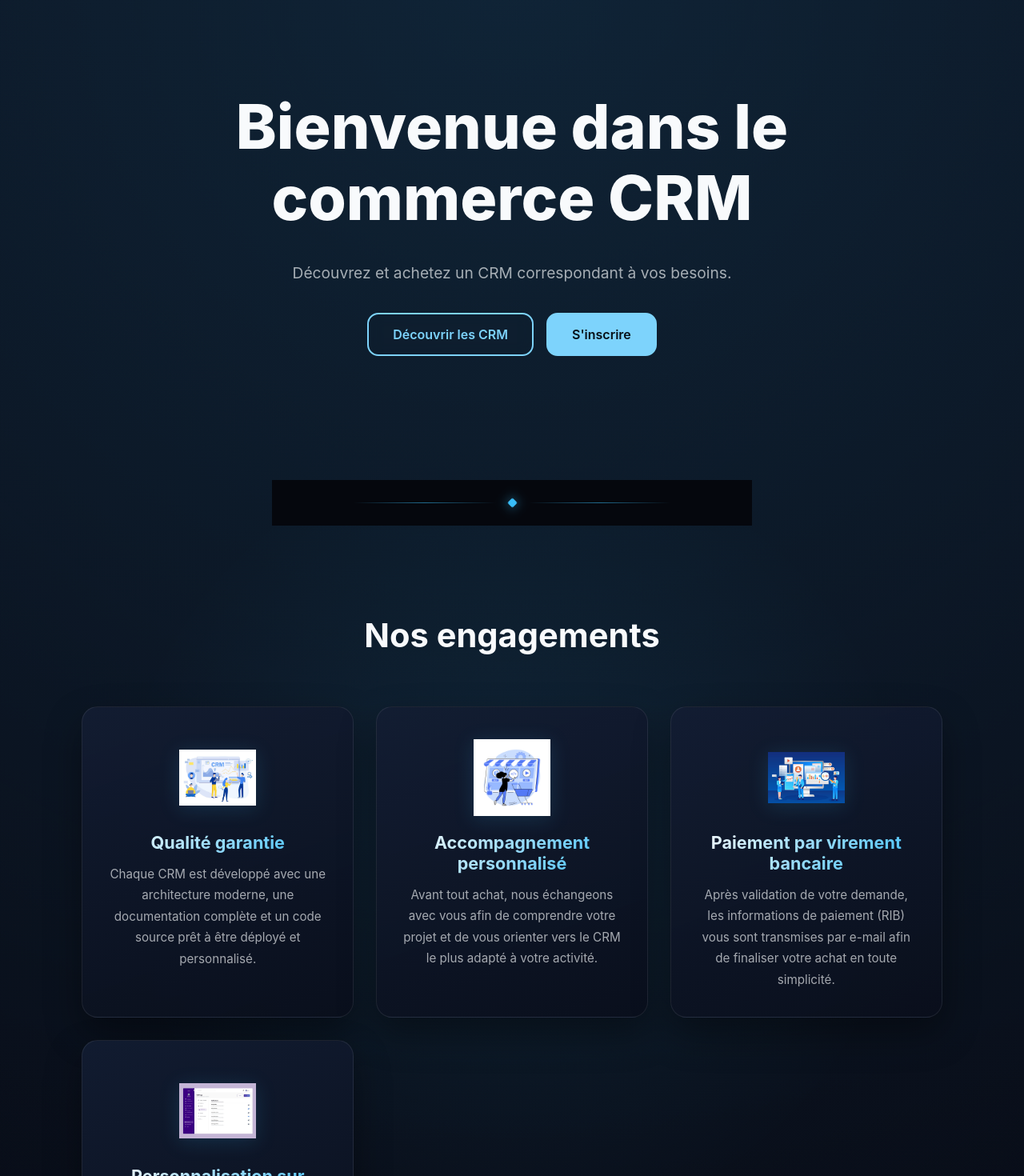
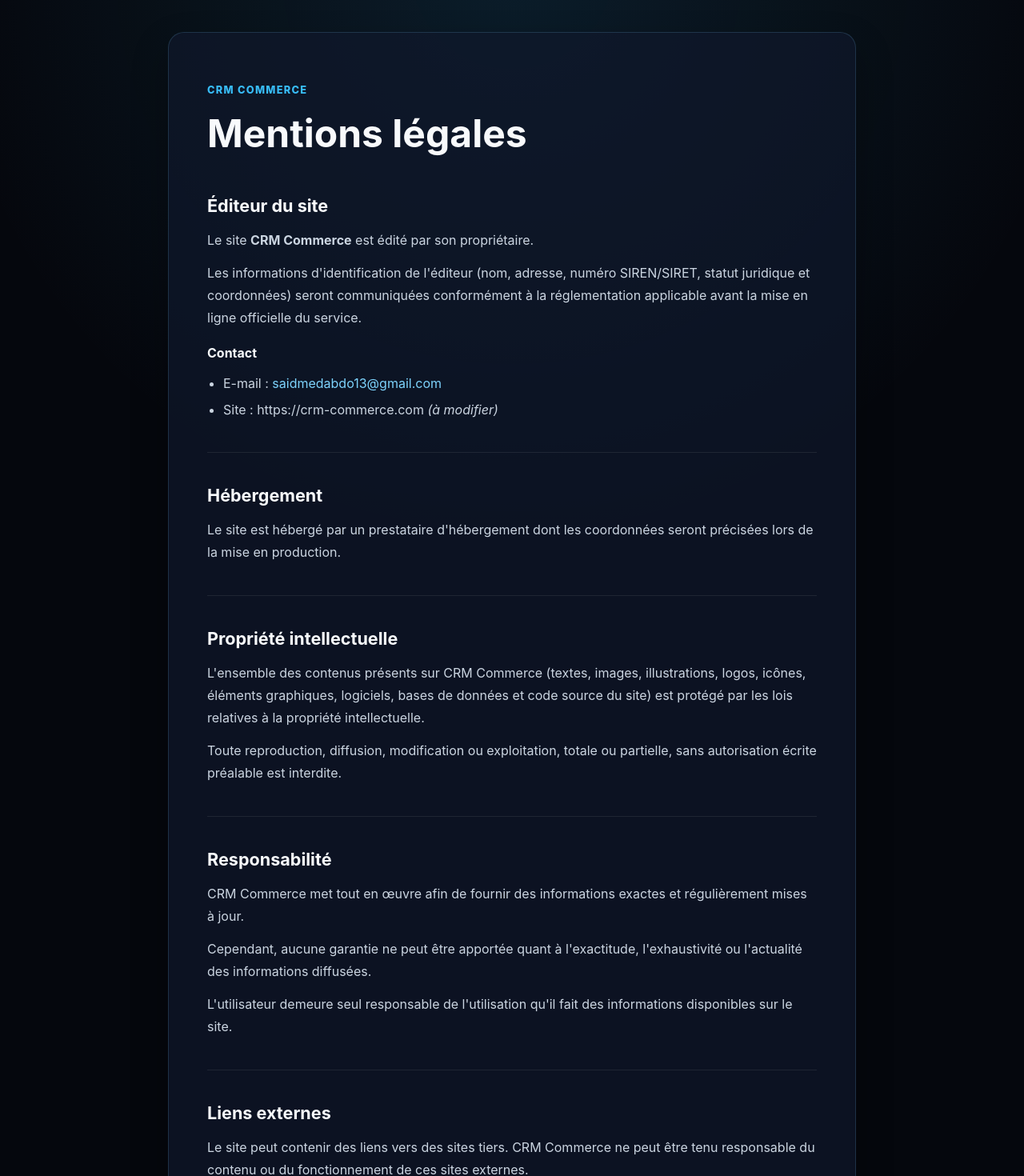
Before and after one commit to PandaCode13/CRM-Commerce, a React (Vite) app in the folder Frontend/: page /mentions-legales in a window 1280 px wide. Before the commit this address led to /home. Shown: the part 120-1590 px from the top of the page at 80% size. Built offline with nearby package versions, Linux system fonts and the light colour scheme.

Commit message:
Add(Legacy): Add the politic pages

```diff
--- a/Frontend/src/App.jsx
+++ b/Frontend/src/App.jsx
@@ -1,5 +1,7 @@
 import { Routes, Route, Navigate, useLocation } from "react-router-dom";
 import Navbar from "./Components/Navbar";
+import MentionsLegales from "./Components/MentionsLegales";
+import PolitiqueConfidentialite from "./Components/PolitiqueConfidentialite";
 
 // PUBLIC
 import Home from "./Pages/public/Home";
@@ -33,6 +35,8 @@ export default function App() {
         <Route path="/features" element={<Features />} />
         <Route path="/login" element={<Login />} />
         <Route path="/register" element={<Register />} />
+        <Route path="/mentions-legales" element={<MentionsLegales />} />
+        <Route path="/politique-confidentialite" element={<PolitiqueConfidentialite />} />
 
         {/* USER */}
         <Route path="/dashboard/user" element={
--- a/Frontend/src/Components/Footer.jsx
+++ b/Frontend/src/Components/Footer.jsx
@@ -15,11 +15,13 @@ export default function Footer() {
           <Link to="/home">Accueil</Link>
           <Link to="/features">Fonctionnalités</Link>
           <Link to="/register">Créer un compte</Link>
+          <Link to="/mentions-legales">Mentions légales</Link>
+          <Link to="/politique-confidentialite">Confidentialité</Link>
         </nav>
 
         <div className="site-footer__contact">
           <h3>Besoin d'aide ?</h3>
-          <a href="mailto:contact@crm-commerce.com">contact@crm-commerce.com</a>
+          <a href="mailto:saidmedabdo13@gmail.com">saidmedabdo13@gmail.com</a>
           <Link to="/login" className="site-footer__cta">Se connecter <i className="fa-solid fa-arrow-right" aria-hidden="true" /></Link>
         </div>
       </div>
--- /dev/null
+++ b/Frontend/src/Components/MentionsLegales.jsx
@@ -0,0 +1,54 @@
+import "./legal-pages.css";
+
+export default function MentionsLegales() {
+  return (
+    <main className="legal-page">
+      <div className="legal-page__content">
+        <header className="legal-page__header">
+          <p className="legal-page__eyebrow">CRM Commerce</p>
+          <h1>Mentions légales</h1>
+        </header>
+
+        <section>
+          <h2>Éditeur du site</h2>
+          <p>Le site <strong>CRM Commerce</strong> est édité par son propriétaire.</p>
+          <p>Les informations d'identification de l'éditeur (nom, adresse, numéro SIREN/SIRET, statut juridique et coordonnées) seront communiquées conformément à la réglementation applicable avant la mise en ligne officielle du service.</p>
+          <h3>Contact</h3>
+          <ul>
+            <li>E-mail : <a href="mailto:saidmedabdo13@gmail.com">saidmedabdo13@gmail.com</a></li>
+            <li>Site : https://crm-commerce.com <em>(à modifier)</em></li>
+          </ul>
+        </section>
+
+        <section>
+          <h2>Hébergement</h2>
+          <p>Le site est hébergé par un prestataire d'hébergement dont les coordonnées seront précisées lors de la mise en production.</p>
+        </section>
+
+        <section>
+          <h2>Propriété intellectuelle</h2>
+          <p>L'ensemble des contenus présents sur CRM Commerce (textes, images, illustrations, logos, icônes, éléments graphiques, logiciels, bases de données et code source du site) est protégé par les lois relatives à la propriété intellectuelle.</p>
+          <p>Toute reproduction, diffusion, modification ou exploitation, totale ou partielle, sans autorisation écrite préalable est interdite.</p>
+        </section>
+
+        <section>
+          <h2>Responsabilité</h2>
+          <p>CRM Commerce met tout en œuvre afin de fournir des informations exactes et régulièrement mises à jour.</p>
+          <p>Cependant, aucune garantie ne peut être apportée quant à l'exactitude, l'exhaustivité ou l'actualité des informations diffusées.</p>
+          <p>L'utilisateur demeure seul responsable de l'utilisation qu'il fait des informations disponibles sur le site.</p>
+        </section>
+
+        <section>
+          <h2>Liens externes</h2>
+          <p>Le site peut contenir des liens vers des sites tiers. CRM Commerce ne peut être tenu responsable du contenu ou du fonctionnement de ces sites externes.</p>
+        </section>
+
+        <section>
+          <h2>Droit applicable</h2>
+          <p>Les présentes mentions légales sont régies par le droit français.</p>
+          <p>En cas de litige, les juridictions compétentes seront celles du ressort du siège de l'éditeur, sauf disposition légale contraire.</p>
+        </section>
+      </div>
+    </main>
+  );
+}
--- /dev/null
+++ b/Frontend/src/Components/PolitiqueConfidentialite.jsx
@@ -0,0 +1,73 @@
+import "./legal-pages.css";
+
+export default function PolitiqueConfidentialite() {
+  return (
+    <main className="legal-page">
+      <div className="legal-page__content">
+        <header className="legal-page__header">
+          <p className="legal-page__eyebrow">CRM Commerce</p>
+          <h1>Politique de confidentialité</h1>
+        </header>
+
+        <section>
+          <h2>Introduction</h2>
+          <p>CRM Commerce attache une grande importance à la protection des données personnelles de ses utilisateurs.</p>
+          <p>Cette politique explique quelles données sont collectées, pourquoi elles sont utilisées et quels sont vos droits.</p>
+        </section>
+
+        <section>
+          <h2>Données collectées</h2>
+          <p>Selon votre utilisation du site, nous pouvons collecter :</p>
+          <ul><li>Nom et prénom</li><li>Adresse e-mail</li><li>Informations liées au compte utilisateur</li><li>Historique des commandes</li><li>Liste des favoris</li><li>Messages envoyés via les formulaires de contact</li><li>Données techniques (adresse IP, navigateur, appareil)</li></ul>
+        </section>
+
+        <section>
+          <h2>Finalités</h2>
+          <p>Les données sont utilisées afin de :</p>
+          <ul><li>créer et gérer votre compte ;</li><li>traiter vos commandes ;</li><li>répondre à vos demandes ;</li><li>assurer le fonctionnement du site ;</li><li>améliorer l'expérience utilisateur ;</li><li>assurer la sécurité de la plateforme.</li></ul>
+        </section>
+
+        <section>
+          <h2>Conservation des données</h2>
+          <p>Les données sont conservées uniquement pendant la durée nécessaire aux finalités pour lesquelles elles ont été collectées, conformément à la réglementation en vigueur.</p>
+        </section>
+
+        <section>
+          <h2>Partage des données</h2>
+          <p>CRM Commerce ne vend pas les données personnelles de ses utilisateurs.</p>
+          <p>Les données peuvent uniquement être communiquées à des prestataires techniques indispensables au fonctionnement du service ou lorsqu'une obligation légale l'impose.</p>
+        </section>
+
+        <section>
+          <h2>Paiement</h2>
+          <p>Les achats sont actuellement réalisés par virement bancaire.</p>
+          <p>Après validation d'une commande, les coordonnées bancaires nécessaires au paiement sont transmises au client par courrier électronique.</p>
+          <p>CRM Commerce ne stocke pas les informations bancaires des utilisateurs.</p>
+        </section>
+
+        <section>
+          <h2>Sécurité</h2>
+          <p>Des mesures techniques et organisationnelles sont mises en œuvre afin de protéger les données personnelles contre tout accès non autorisé, perte ou modification.</p>
+        </section>
+
+        <section>
+          <h2>Vos droits</h2>
+          <p>Conformément au Règlement Général sur la Protection des Données (RGPD), vous disposez notamment des droits suivants :</p>
+          <ul><li>droit d'accès ;</li><li>droit de rectification ;</li><li>droit d'effacement ;</li><li>droit à la limitation du traitement ;</li><li>droit d'opposition ;</li><li>droit à la portabilité de vos données.</li></ul>
+          <p>Toute demande peut être adressée à l'adresse e-mail <a href="mailto:saidmedabdo13@gmail.com">saidmedabdo13@gmail.com</a>.</p>
+        </section>
+
+        <section>
+          <h2>Cookies</h2>
+          <p>Le site peut utiliser des cookies techniques nécessaires à son fonctionnement ainsi que des cookies de mesure d'audience.</p>
+          <p>Lorsque cela est requis, votre consentement sera demandé avant leur utilisation.</p>
+        </section>
+
+        <section>
+          <h2>Modification de cette politique</h2>
+          <p>Cette politique de confidentialité peut être mise à jour à tout moment afin de tenir compte des évolutions du site ou de la réglementation.</p>
+        </section>
+      </div>
+    </main>
+  );
+}
--- /dev/null
+++ b/Frontend/src/Components/legal-pages.css
@@ -0,0 +1,31 @@
+.legal-page {
+  min-height: calc(100vh - 80px);
+  padding: 5rem 1.5rem;
+  color: #cbd5e1;
+  background: radial-gradient(circle at top, rgba(56, 189, 248, 0.12), transparent 36%), #05070d;
+}
+
+.legal-page__content {
+  max-width: 860px;
+  margin: 0 auto;
+  padding: clamp(1.5rem, 4vw, 3rem);
+  border: 1px solid rgba(125, 211, 252, 0.16);
+  border-radius: 20px;
+  background: rgba(16, 24, 43, 0.72);
+  box-shadow: 0 20px 45px rgba(0, 0, 0, 0.3);
+}
+
+.legal-page__header { margin-bottom: 3rem; }
+.legal-page__eyebrow { margin: 0 0 0.75rem; color: #38bdf8; font-size: 0.8rem; font-weight: 800; letter-spacing: 0.1em; text-transform: uppercase; }
+.legal-page h1 { margin: 0; color: #f8fafc; font-size: clamp(2rem, 5vw, 3rem); }
+.legal-page section + section { margin-top: 2.5rem; padding-top: 2.5rem; border-top: 1px solid rgba(255, 255, 255, 0.08); }
+.legal-page h2 { margin: 0 0 1rem; color: #f8fafc; font-size: 1.35rem; }
+.legal-page h3 { margin: 1.25rem 0 0.75rem; color: #f8fafc; font-size: 1rem; }
+.legal-page p { margin: 0.8rem 0; line-height: 1.75; }
+.legal-page ul { display: grid; gap: 0.55rem; margin: 1rem 0; padding-left: 1.25rem; line-height: 1.55; }
+.legal-page a { color: #7dd3fc; }
+
+@media (max-width: 600px) {
+  .legal-page { padding: 3rem 1rem; }
+  .legal-page__content { border-radius: 14px; }
+}
```
